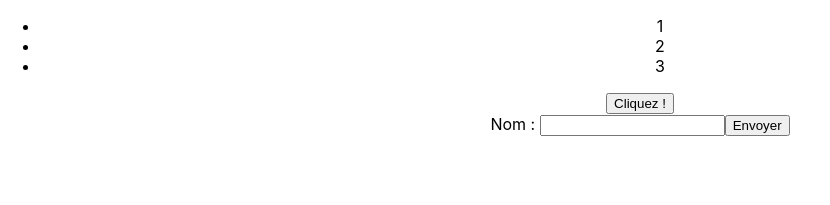
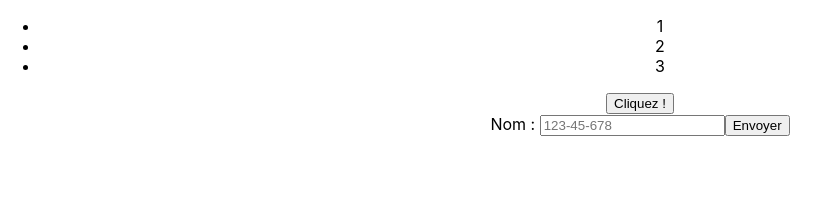
Before and after one commit to Anthony-Guillaume/cours-react, a React (Create React App) app: page / in a window 1280 px wide. Shown: the top 205 px of the page, without its empty margins (0-830 px from the left). Built offline with nearby package versions, Linux system fonts and the light colour scheme.

Commit message:
Add props to form class

```diff
--- a/src/App.js
+++ b/src/App.js
@@ -1,16 +1,15 @@
 import React from 'react';
 import './App.css';
-import {List, ListHook} from "./components/List";
+import {List} from "./components/List";
 import {Button} from "./components/Button";
 import {Form} from "./components/Form";
 
 function App()
 {
   const list = <List elements={[1,2,3]} />;
-  const form = <Form />;
-  // {ListHook([1,2,3,4,5,6,7,8,9,10])}
+  const form = <Form placeholder={"123-45-678"} disabled={false}/>;
+  const button = <Button value="Cliquez !"/>;
 
-  const button = <Button value="Cliquez !"/>;
   return (
     <div className="App">
       {list}
--- a/src/components/Button.js
+++ b/src/components/Button.js
@@ -11,7 +11,7 @@ export class Button extends React.Component
     handleClick = () => {
         const count = this.state.count + 1;
         const value = "Clique effectué ! " + count;
-        this.setState( {count: count, value: value});
+        this.setState( {count, value});
         console.log(this.state.count);
       }
 
--- a/src/components/Form.js
+++ b/src/components/Form.js
@@ -15,7 +15,7 @@ export class Form extends React.Component
 
     handleSubmit = (e) => {
         e.preventDefault();
-        alert("Formulaire envoyé !");
+        alert("Formulaire envoyé : " + this.state.value);
         this.setState({value: ""});
     }
 
@@ -24,7 +24,9 @@ export class Form extends React.Component
         return (
             <form onSubmit={this.handleSubmit}>
                 <label> Nom : </label>
-                <input type="text" value={this.state.value} onChange={this.handleChange} />
+                <input type="text" value={this.state.value} onChange={this.handleChange}
+                    name={this.props.name} placeholder={this.props.placeholder} disabled={this.props.disabled}
+                />
                 <input type="submit" value="Envoyer" />
             </form>
         );
```
